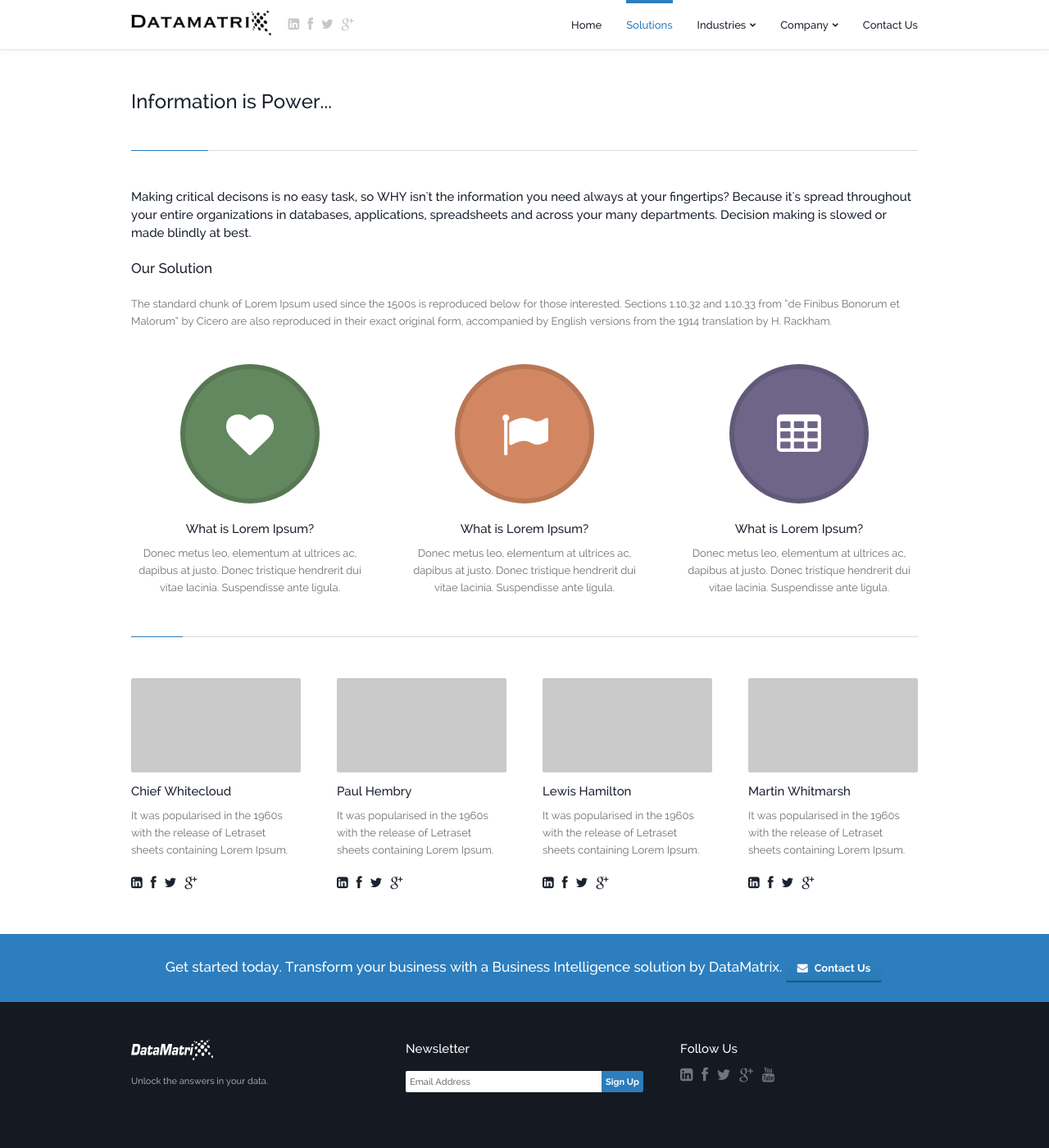
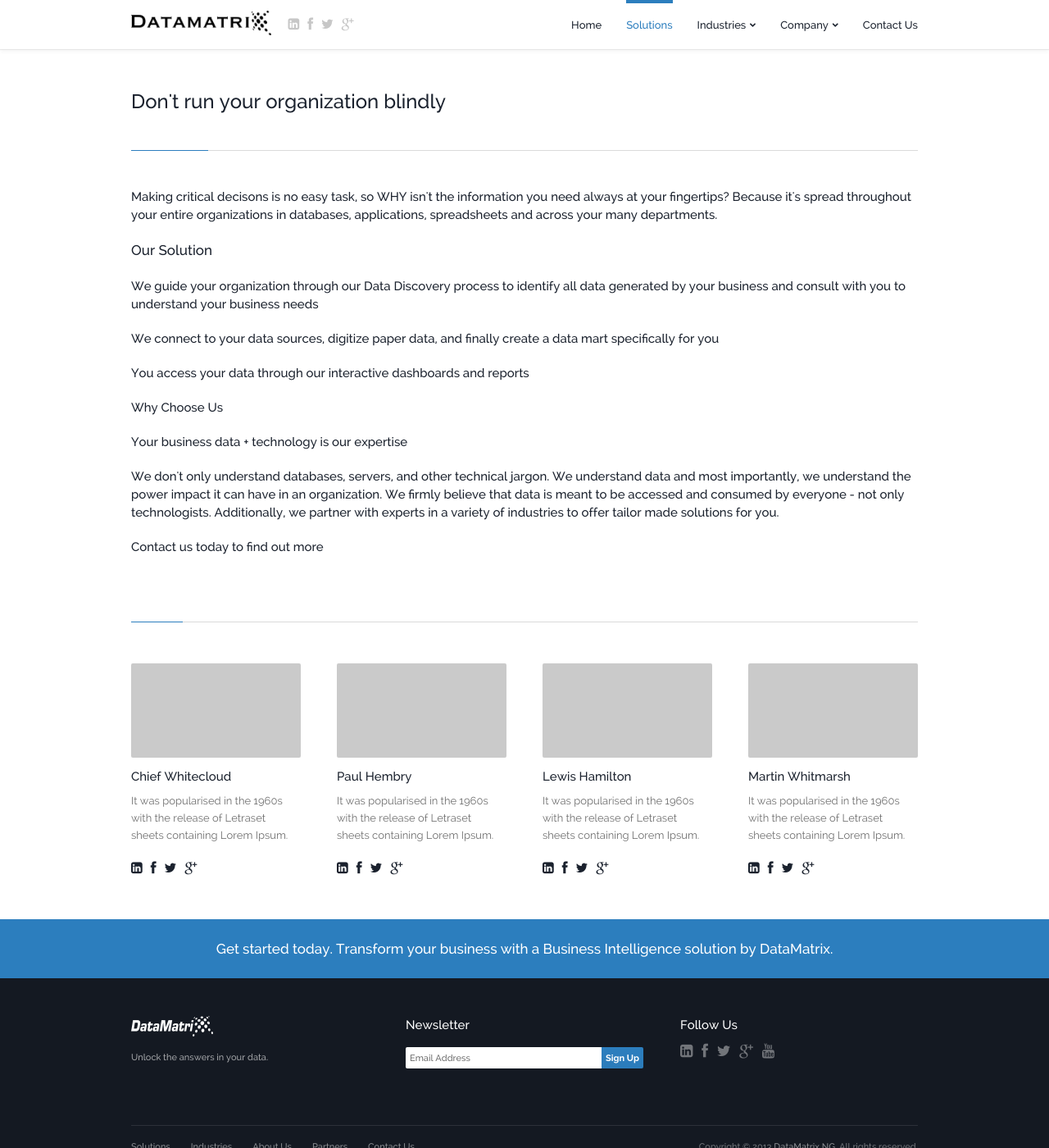
Before and after one commit to dtmtx/dtmtx.github.io, a Jekyll site: the page built from solutions.html, in a window 1280 px wide and 1400 px high. Shown: the whole window at 82% size. Built offline with Jekyll 4.4.1, drawn with Linux system fonts in a browser that asks for light colours; Markdown is read by kramdown in place of the engine named in the settings.

Commit message:
solutions content update

```diff
--- a/_includes/foot.html
+++ b/_includes/foot.html
@@ -20,7 +20,7 @@
 						<!-- Text -->
 						Get started today. Transform your business with a Business Intelligence solution by DataMatrix.
 						<!-- Button -->
-		              	<a class="button accent" href="contact.html"><i class="fa fa-envelope"></i>Contact Us</a>
+		              	<!--a class="button accent" href="contact.html"><i class="fa fa-envelope"></i>Contact Us</a-->
 					</div>
 				</div>
 				<!-- ~~~~~~~~~~~~~~~~~~~~~~~~~~~~~~~~~~~~~~~~~~~~~~~~~~~~~~~~~~~~~~~~~~~~~ -->
--- a/solutions.html
+++ b/solutions.html
@@ -14,7 +14,7 @@ active: current
 					<!-- ~~~~~~~~~~~~~~~~~~~~~~~~~~~~~~~ -->
 					<!-- Page Title -->
 					<!-- ~~~~~~~~~~~~~~~~~~~~~~~~~~~~~~~ -->
-					<h1>Information is Power...</h1>
+					<h1>Don't run your organization blindly</h1>
 					<!-- ~~~~~~~~~~~~~~~~~~~~~~~~~~~~~~~ -->
 					<!-- END Title -->
 					<!-- ~~~~~~~~~~~~~~~~~~~~~~~~~~~~~~~ -->
@@ -23,10 +23,18 @@ active: current
 					<!-- Intro -->
 					<!-- ~~~~~~~~~~~~~~~~~~~~~~~~~~~~~~~ -->
 					<!-- Title -->
-					<h3>Making critical decisons is no easy task, so WHY isn't the information you need always at your fingertips? Because it's spread throughout your entire organizations in databases, applications, spreadsheets and across your many departments. Decision making is slowed or made blindly at best. </h3>
+					<h3>Making critical decisons is no easy task, so WHY isn't the information you need always at your fingertips? Because it's spread throughout your entire organizations in databases, applications, spreadsheets and across your many departments.</h3>
 					<!-- Text -->
 					<h2>Our Solution</h2>
-					<p>The standard chunk of Lorem Ipsum used since the 1500s is reproduced below for those interested. Sections 1.10.32 and 1.10.33 from “de Finibus Bonorum et Malorum” by Cicero are also reproduced in their exact original form, accompanied by English versions from the 1914 translation by H. Rackham.</p>
+					<h3>We guide your organization through our Data Discovery process to identify all data generated by your business and consult with you to understand your business needs</h3>
+					<h3>We connect to your data sources, digitize paper data, and finally create a data mart specifically for you</h3>
+					<h3>You access your data through our interactive dashboards and reports</h3>
+
+					<h3>Why Choose Us</h3>
+					<h3>Your business data + technology is our expertise</h3>
+					<h3>We don't only understand databases, servers, and other technical jargon. We understand data and most importantly, we understand the power impact it can have in an organization. We firmly believe that data is meant to be accessed and consumed by everyone - not only technologists. Additionally, we partner with experts in a variety of industries to offer tailor made solutions for you.</h3>
+					<h3>Contact us today to find out more</h3>
+
 					<!-- ~~~~~~~~~~~~~~~~~~~~~~~~~~~~~~~ -->
 					<!-- END Intro -->
 					<!-- ~~~~~~~~~~~~~~~~~~~~~~~~~~~~~~~ -->
@@ -39,75 +47,7 @@ active: current
 					<!-- END Content Spacer (20px gap) -->
 					<!-- ~~~~~~~~~~~~~~~~~~~~~~~~~~~~~~~ -->
 
-					<!-- ~~~~~~~~~~~~~~~~~~~~~~~~~~~~~~~ -->
-					<!-- Three Columns + Big Icons -->
-					<!-- ~~~~~~~~~~~~~~~~~~~~~~~~~~~~~~~ -->
-					<div class="column-container">
 
-						<!-- ~~~~~~~~~~~~~~~~~~~~~~~~~~~~~~~ -->
-						<!-- One Third -->
-						<!-- ~~~~~~~~~~~~~~~~~~~~~~~~~~~~~~~ -->
-						<div class="column-one-third center">
-							<div class="icon-container big-icon">
-								<!-- Icon Backing -->
-								<div class="icon-backing" style="background-color: #63885F;">
-									<!-- Icon -->
-									<i class="fa fa-heart"></i>
-								</div>
-							</div>
-							<!-- Title -->
-							<h3>What is Lorem Ipsum?</h3>
-							<!-- Text -->
-							<p>Donec metus leo, elementum at ultrices ac, dapibus at justo. Donec tristique hendrerit dui vitae lacinia. Suspendisse ante ligula.</p>
-						</div>
-						<!-- ~~~~~~~~~~~~~~~~~~~~~~~~~~~~~~~ -->
-						<!-- END One Third -->
-						<!-- ~~~~~~~~~~~~~~~~~~~~~~~~~~~~~~~ -->
-
-						<!-- ~~~~~~~~~~~~~~~~~~~~~~~~~~~~~~~ -->
-						<!-- One Third -->
-						<!-- ~~~~~~~~~~~~~~~~~~~~~~~~~~~~~~~ -->
-						<div class="column-one-third center">
-							<div class="icon-container big-icon">
-								<!-- Icon Backing -->
-								<div class="icon-backing" style="background-color: #d28762;">
-									<!-- Icon -->
-									<i class="fa fa-flag"></i>
-								</div>
-							</div>
-							<!-- Title -->
-							<h3>What is Lorem Ipsum?</h3>
-							<!-- Text -->
-							<p>Donec metus leo, elementum at ultrices ac, dapibus at justo. Donec tristique hendrerit dui vitae lacinia. Suspendisse ante ligula.</p>
-						</div>
-						<!-- ~~~~~~~~~~~~~~~~~~~~~~~~~~~~~~~ -->
-						<!-- END One Third -->
-						<!-- ~~~~~~~~~~~~~~~~~~~~~~~~~~~~~~~ -->
-
-						<!-- ~~~~~~~~~~~~~~~~~~~~~~~~~~~~~~~ -->
-						<!-- One Third -->
-						<!-- ~~~~~~~~~~~~~~~~~~~~~~~~~~~~~~~ -->
-						<div class="column-one-third center">
-							<div class="icon-container big-icon">
-								<!-- Icon Backing -->
-								<div class="icon-backing" style="background-color: #6E6588;">
-									<!-- Icon -->
-									<i class="fa fa-table"></i>
-								</div>
-							</div>
-							<!-- Title -->
-							<h3>What is Lorem Ipsum?</h3>
-							<!-- Text -->
-							<p>Donec metus leo, elementum at ultrices ac, dapibus at justo. Donec tristique hendrerit dui vitae lacinia. Suspendisse ante ligula.</p>
-						</div>
-						<!-- ~~~~~~~~~~~~~~~~~~~~~~~~~~~~~~~ -->
-						<!-- END One Third -->
-						<!-- ~~~~~~~~~~~~~~~~~~~~~~~~~~~~~~~ -->
-
-					</div>
-					<!-- ~~~~~~~~~~~~~~~~~~~~~~~~~~~~~~~ -->
-					<!-- END Three Columns + Big Icons -->
-					<!-- ~~~~~~~~~~~~~~~~~~~~~~~~~~~~~~~ -->
 
 					<!-- ~~~~~~~~~~~~~~~~~~~~~~~~~~~~~~~~~~~~~~~~~~~~~~~~~~~~~~~~~~~~~~~~~~~~~ -->
 					<!-- Divider -->
```
